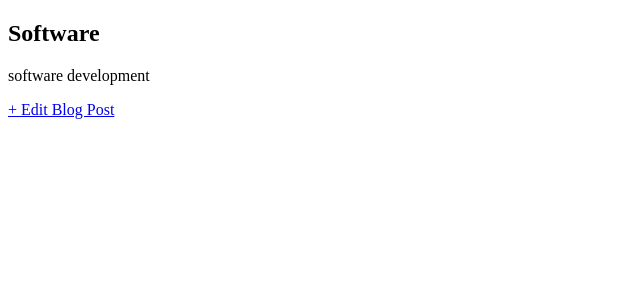
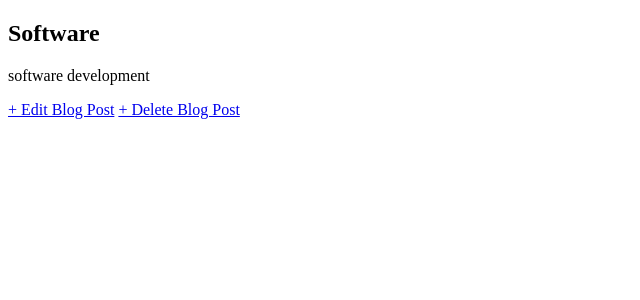
Before and after one commit to fatix07/Blog_Django, a Django app: page /post/1/ in a window 1280 px wide. Shown: the part 84-384 px from the top of the page, without its empty margins (0-640 px from the left). Run offline with Django 4.2, Linux system fonts and the light colour scheme; data comes from the database, SQL or seed files in the repository; both versions use the stored data as it was after the commit.

Commit message:
Crud-Delete Method

```diff
--- a/blog/urls.py
+++ b/blog/urls.py
@@ -1,8 +1,9 @@
 from django.urls import path
-from .views import BlogListView,BlogDetailView,BlogCreateView,BlogUpdateView
+from .views import BlogListView,BlogDetailView,BlogCreateView,BlogUpdateView,BlogDeleteView
 urlpatterns=[
     path('',BlogListView.as_view(),name='home'),
     path('post/<int:pk>/',BlogDetailView.as_view(),name='post_detail'),
     path('post/new/',BlogCreateView.as_view(),name='post_new'),
     path('post/<int:pk>/edit/',BlogUpdateView.as_view(),name='post_edit'),
+    path('post/<int:pk>/delete/',BlogDeleteView.as_view(),name="post_delete"),
 ]
--- a/blog/views.py
+++ b/blog/views.py
@@ -1,6 +1,7 @@
 from django.shortcuts import render
-from django.views.generic import ListView,DetailView,CreateView,UpdateView
+from django.views.generic import ListView,DetailView,CreateView,UpdateView,DeleteView
 from .models import Post
+from django.urls import reverse_lazy
 class BlogListView(ListView):
     model=Post
     template_name='home.html'
@@ -15,4 +16,8 @@ class BlogUpdateView(UpdateView):
     model=Post
     template_name='post_edit.html'
     fields=['title','body']
+class BlogDeleteView(DeleteView):
+    model=Post
+    template_name="post_delete.html"
+    success_url=reverse_lazy('home')
 # Create your views here.
--- a/templates/post_detail.html
+++ b/templates/post_detail.html
@@ -5,4 +5,5 @@
  <p>{{ post.body }}</p>
  </div>
  <a href="{% url 'post_edit' post.pk %}">+ Edit Blog Post</a>
+ <a href="{% url 'post_delete' post.pk %}">+ Delete Blog Post</a>
 {% endblock content %}
```
Also changed, not shown: templates/post_delete.html (added, +8 -0 lines), db.sqlite3.
